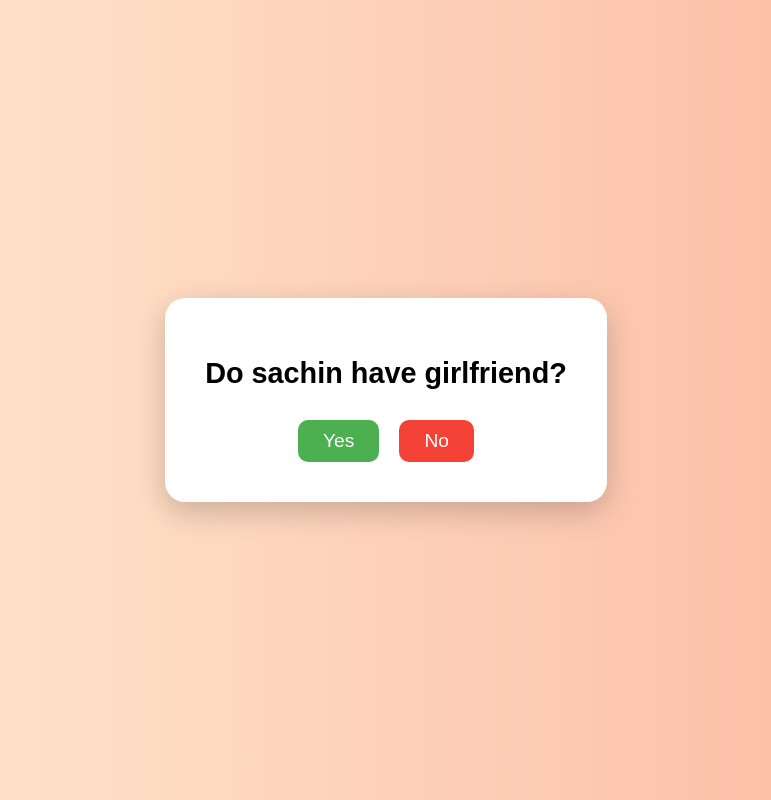
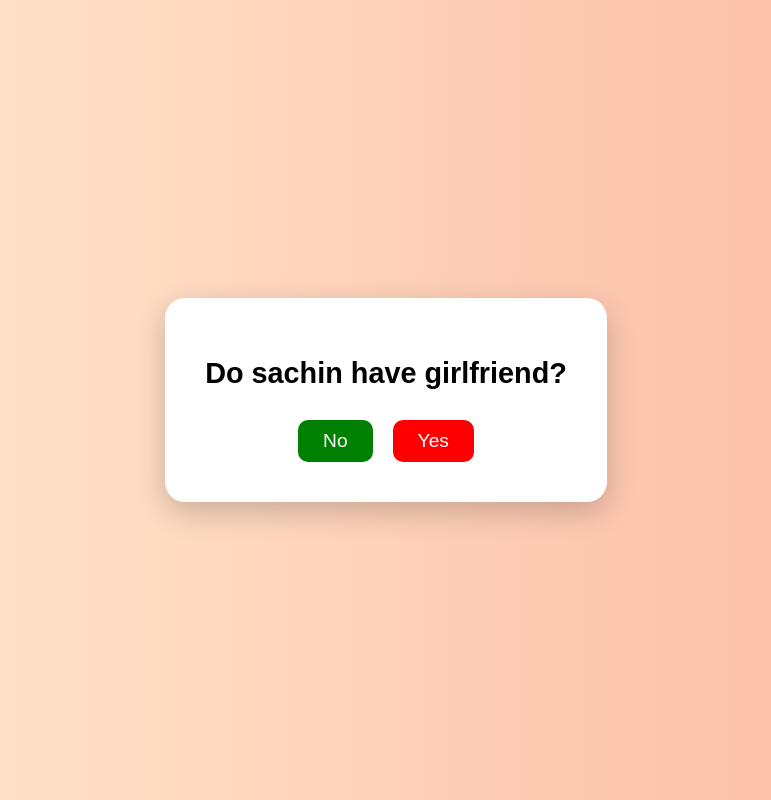
Before and after one commit to demonxxking/quiz-game, a plain HTML site: page index.html in a window 1280 px wide. Shown: the whole page, without its empty margins (254-1025 px from the left). Drawn offline with Linux system fonts and the light colour scheme.

Commit message:
Update index.html

```diff
--- a/index.html
+++ b/index.html
@@ -45,13 +45,13 @@
     }
 
     #yes {
-      background-color: #4CAF50;
+      background-color: green;
       color: white;
       position: relative;
     }
 
     #no {
-      background-color: #f44336;
+      background-color: red;
       color: white;
     }
 
@@ -83,8 +83,8 @@
   <div class="container">
     <h1>Do sachin have girlfriend?</h1>
     <div class="buttons">
-      <button id="yes">Yes</button>
-      <button id="no">No</button>
+      <button id="yes">No</button>
+      <button id="no">Yes</button>
     </div>
     <div id="message">Very good!</div>
   </div>
```
